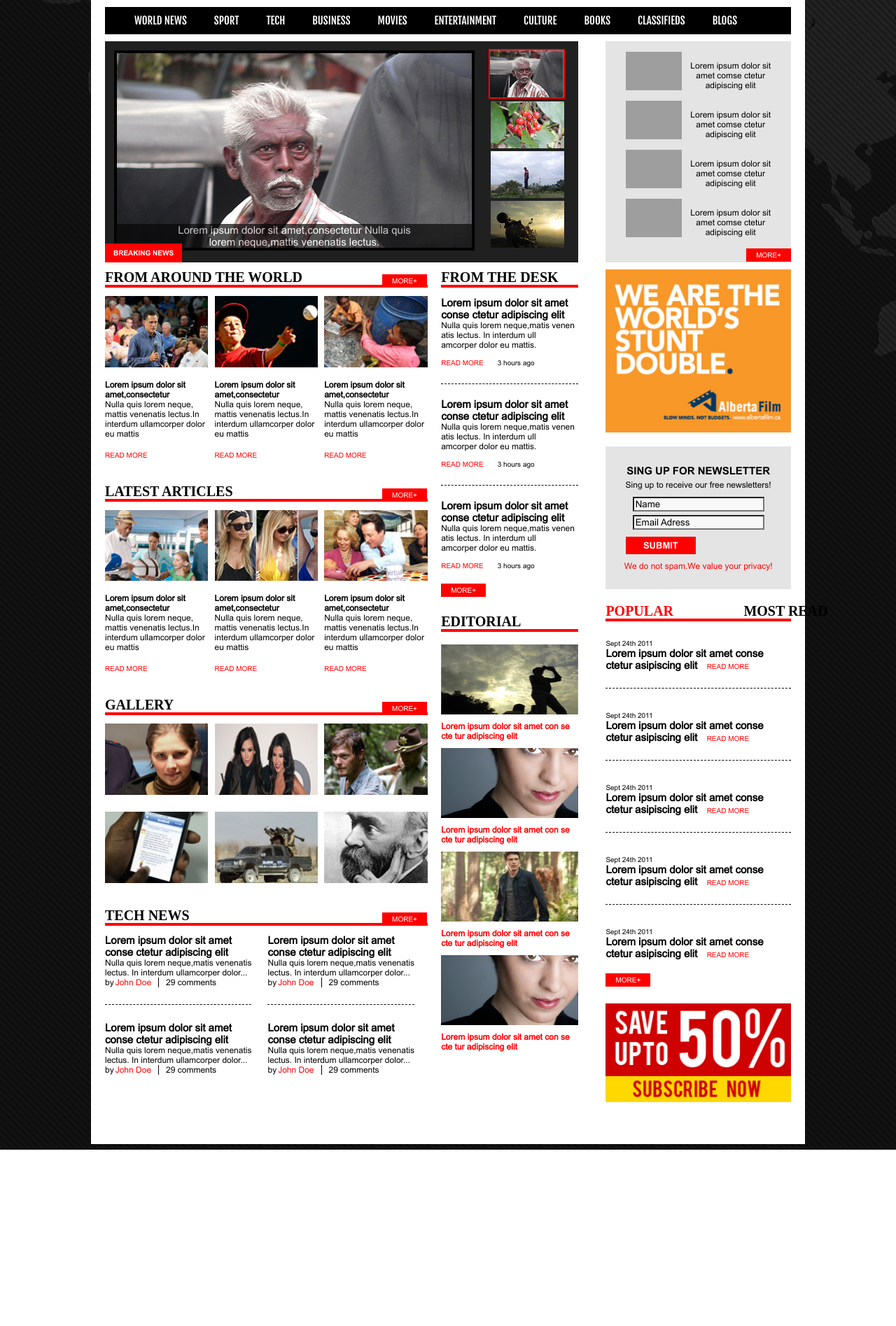
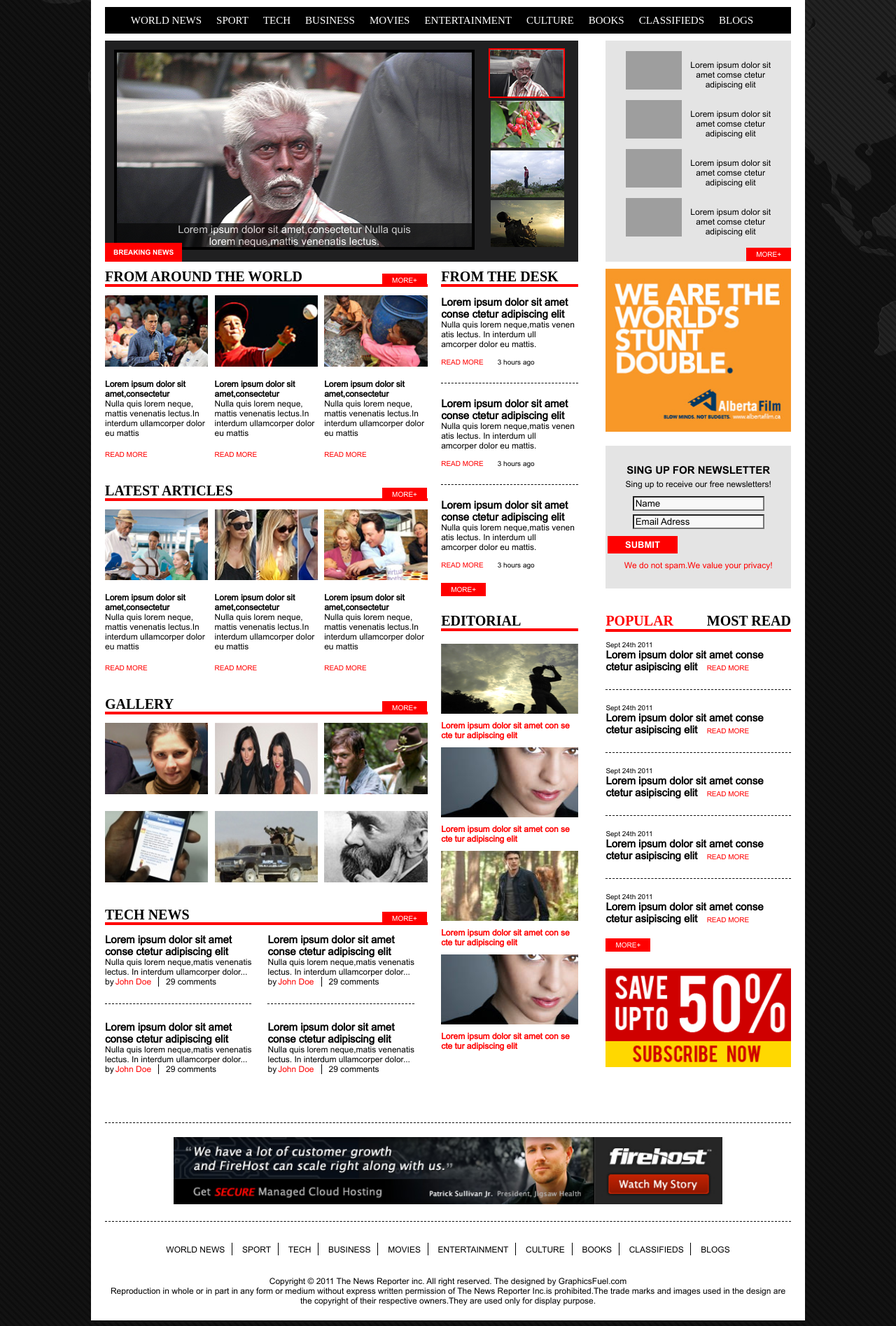
Before and after one commit to DzmitryGrom/wp-magazine, a plain HTML site: page index.html in a window 1280 px wide. Shown: the part 104-1999 px from the top of the page at 70% size. Before the commit the page ends 1747 px from the top, so only its background shows below. Drawn offline with Linux system fonts and the light colour scheme; grey boxes are pictures that could not be loaded.

Commit message:
add container-bottom,add footer

```diff
--- a/app.css
+++ b/app.css
@@ -48,6 +48,9 @@ img{
     padding: 0px;
     margin: 0px;
     width: 100%;
+}
+footer{
+	color: black;
 }
 .i{
 	display: inline-block;
@@ -149,21 +152,39 @@ nav{
 	width: 100%;
 	margin-top: 20px;
 }
-.navigation{
+.navigation-list{
 	text-align: center;
 }
-.navigation-li{
+.navigation-element{
 	list-style-type: none;
 	display: inline-block;
-	padding-right: 35px;
 	vertical-align: middle;
-	padding: 10px 35px 10px 0px;
+	padding: 10px 17px 10px 0px;
+}
+.navigation-element_footer{
+	border-right: 1px solid black;
+	padding: 0px 1% 0px 1%;
+	margin: 20px 0px 30px 0px;
+}
+.navigation-element_footer:last-child{
+	border-right: none;
 }
 .navigation-href{
 	text-decoration: none;
 	color: white;
-	font-family: 'Fjalla One', sans-serif;
+	font-family: BebasNeue;
 	font-size: 15px;
+}
+.navigation-href_footer{
+	font-size: 12px;
+	font-family: arial;
+	color: black;
+}
+.footer-text{
+	display: inline-block;
+	text-align: center;
+	font-size: 12px;
+	font-family: arial;
 }
 .news-element{
 	display: inline-block;
@@ -228,8 +249,9 @@ nav{
 	display: inline-block;
 	background-color: #e4e4e4;
 	text-align: center;
-	padding: 26px 10% 26px 10%;
-	margin: 20px 0px 20px 0px;
+	padding: 26px 0px 26px 0px;
+	margin: 20px 0px 35px 0px;
+	width: 100%;
 }
 .container-middle-right-form-text-top{
 	font-size: 15px;
@@ -262,6 +284,16 @@ nav{
 	display: block;
 	font-size: 12px;
 	font-family: arial;
+}
+.container-bottom{
+	border-bottom: 1px dashed #000;
+	border-top: 1px dashed #000;
+	text-align: center;
+}
+.container-bottom_img{
+	width: 80%;
+	margin: 0 auto;
+	margin: 20px 0px 20px 0px;
 }
 .content-top-caption{
 	width: 69%;
@@ -406,12 +438,28 @@ nav{
 }
 .from-popular-text-top_red{
 	color: red;
+	position: relative;
+	font-family: BebasNeue;
+    font-size: 20px;
+    font-weight: bold;
+    display: inline-block;
+    width: 50%;
 }
 .from-popular-text-top{
-	left: 83%;
+	position: relative;
+	font-family: BebasNeue;
+    font-size: 20px;
+    font-weight: bold;
+    display: inline-block;
+    width: 50%;
+    text-align: right;
 }
 .from-the-desk li:last-child{
 	border-bottom: none;
+}
+.from-popular{
+	margin-bottom: -22px;
+	white-space: nowrap;
 }
 .btn-around{
 	position: relative;
@@ -473,6 +521,7 @@ nav{
 .popular-value{
 	display: block;
 	padding-left: 0px;
+	margin: 0px;
 }
 
 @media only screen and (max-width: 904px){
@@ -500,8 +549,22 @@ nav{
 	}
 	.content-top-caption{
 		display: block;
-		width: 98%;
+		width: 100%;
 		margin: 0 auto;
+	}
+	.container-middle-left{
+		width: 100%;
+	}
+	.container-middle-center,
+	.container-middle-right{
+		width: 48%;
+		margin-left: 0px;
+	}
+	.container-middle-center{
+		margin-right: 1%;
+	}
+	.container-middle-right{
+		margin-left: 1%;
 	}
 	.video{
 		display: block;
@@ -515,4 +578,10 @@ nav{
 	.events-list{
 		margin-right: 2%;
 	}
+	.editorial-img {
+    	height: 176px;
+	}
+	.from-around-list{
+		text-align: center;
+	}
 }
--- a/index.html
+++ b/index.html
@@ -41,17 +41,17 @@
 			</div>
 		</header>
 		<nav>
-			<ul class="navigation">
-				<li class="navigation-li"><a class="navigation-href" href="#">WORLD NEWS</a></li>
-				<li class="navigation-li"><a class="navigation-href" href="#">SPORT</a></li>
-				<li class="navigation-li"><a class="navigation-href" href="#">TECH</a></li>
-				<li class="navigation-li"><a class="navigation-href" href="#">BUSINESS</a></li>
-				<li class="navigation-li"><a class="navigation-href" href="#">MOVIES</a></li>
-				<li class="navigation-li"><a class="navigation-href" href="#">ENTERTAINMENT</a></li>
-				<li class="navigation-li"><a class="navigation-href" href="#">CULTURE</a></li>
-				<li class="navigation-li"><a class="navigation-href" href="#">BOOKS</a></li>
-				<li class="navigation-li"><a class="navigation-href" href="#">CLASSIFIEDS</a></li>
-				<li class="navigation-li"><a class="navigation-href" href="#">BLOGS</a></li>
+			<ul class="navigation-list">
+				<li class="navigation-element"><a class="navigation-href" href="#">WORLD NEWS</a></li>
+				<li class="navigation-element"><a class="navigation-href" href="#">SPORT</a></li>
+				<li class="navigation-element"><a class="navigation-href" href="#">TECH</a></li>
+				<li class="navigation-element"><a class="navigation-href" href="#">BUSINESS</a></li>
+				<li class="navigation-element"><a class="navigation-href" href="#">MOVIES</a></li>
+				<li class="navigation-element"><a class="navigation-href" href="#">ENTERTAINMENT</a></li>
+				<li class="navigation-element"><a class="navigation-href" href="#">CULTURE</a></li>
+				<li class="navigation-element"><a class="navigation-href" href="#">BOOKS</a></li>
+				<li class="navigation-element"><a class="navigation-href" href="#">CLASSIFIEDS</a></li>
+				<li class="navigation-element"><a class="navigation-href" href="#">BLOGS</a></li>
 			</ul>
 		</nav>
 		<div class="container">
@@ -197,9 +197,11 @@
 						<span class="container-middle-right-form-text-submit">We do not spam.We value your privacy!</span>
 					</div>
 					<div class="from-the-desk">
-							<span class="from-around-text-top from-popular-text-top_red">POPULAR</span>
-							<span class="from-around-text-top  from-popular-text-top">MOST READ</span>
-						<div class="text-line"></div>
+							<div class="from-popular">
+								<span class="from-popular-text-top_red">POPULAR</span>
+								<span class="from-popular-text-top">MOST READ</span>
+							</div>
+						<div class=" text-line"></div>
 						<ul class="text-top-line from-around-list">
 							<li class="news-element">
 								<span class="popular-value desk-value">Sept 24th 2011</span>
@@ -242,10 +244,25 @@
 					<img src="img/saldi.png" alt="saldi 50%">
 				</div>
 			</div>
-
-
-
+			<div class="container-bottom">
+				<img class="container-bottom_img" src="img/news.png">
+			</div>
 		</div>
+		<footer>
+			<ul class="navigation-list">
+				<li class="navigation-element_footer navigation-element"><a class="navigation-href_footer navigation-href" href="#">WORLD NEWS</a></li>
+				<li class="navigation-element_footer navigation-element"><a class="navigation-href_footer navigation-href" href="#">SPORT</a></li>
+				<li class="navigation-element_footer navigation-element"><a class="navigation-href_footer navigation-href" href="#">TECH</a></li>
+				<li class="navigation-element_footer navigation-element"><a class="navigation-href_footer navigation-href" href="#">BUSINESS</a></li>
+				<li class="navigation-element_footer navigation-element"><a class="navigation-href_footer navigation-href" href="#">MOVIES</a></li>
+				<li class="navigation-element_footer navigation-element"><a class="navigation-href_footer navigation-href" href="#">ENTERTAINMENT</a></li>
+				<li class="navigation-element_footer navigation-element"><a class="navigation-href_footer navigation-href" href="#">CULTURE</a></li>
+				<li class="navigation-element_footer navigation-element"><a class="navigation-href_footer navigation-href" href="#">BOOKS</a></li>
+				<li class="navigation-element_footer navigation-element"><a class="navigation-href_footer navigation-href" href="#">CLASSIFIEDS</a></li>
+				<li class="navigation-element_footer navigation-element"><a class="navigation-href_footer navigation-href" href="#">BLOGS</a></li>
+			</ul>
+			<span class="footer-text">Copyright &#169 2011 The News Reporter inc. All right reserved. The designed by GraphicsFuel.com<br>Reproduction in whole or in part in any form or medium without express written permission of The News Reporter Inc.is prohibited.The trade marks and images used in the design are the copyright of their respective owners.They are used only for display purpose.</span>
+		</footer>
 	</div>
 </body>
 </html>
```
Also changed, not shown: img/news.png (added).
